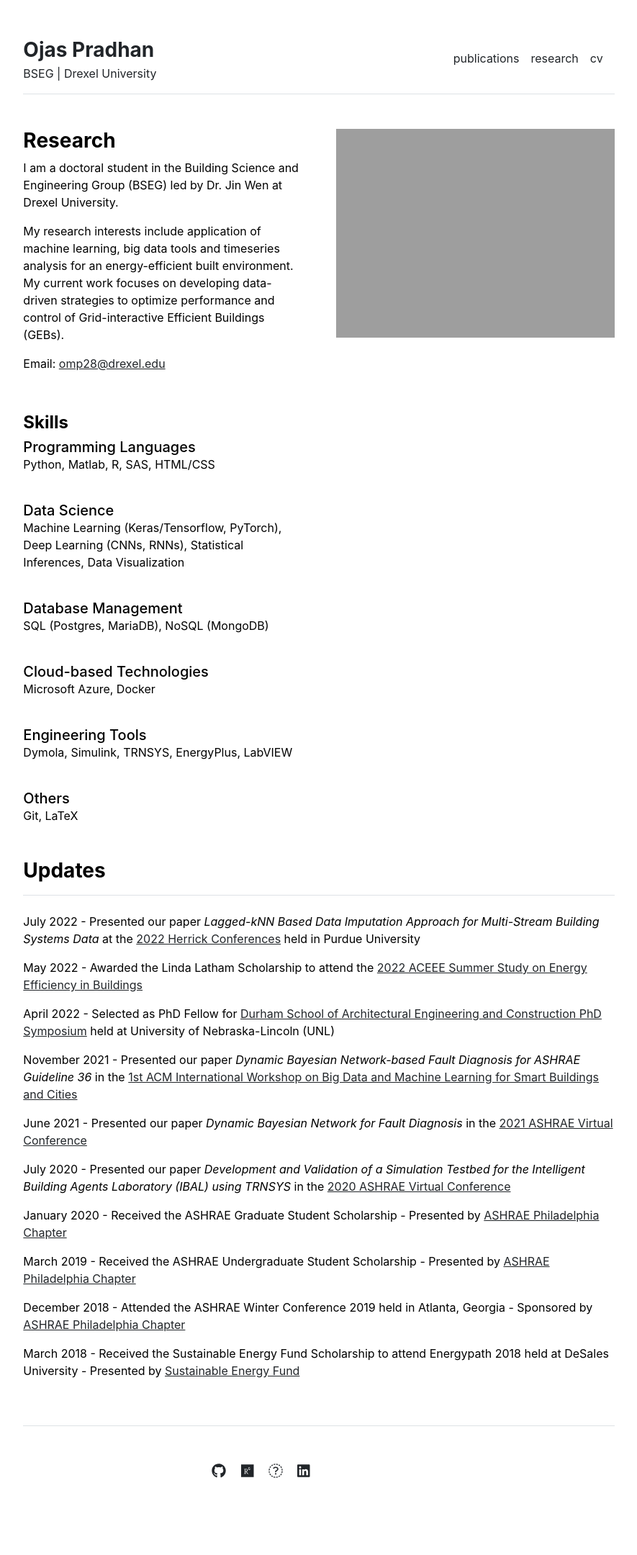
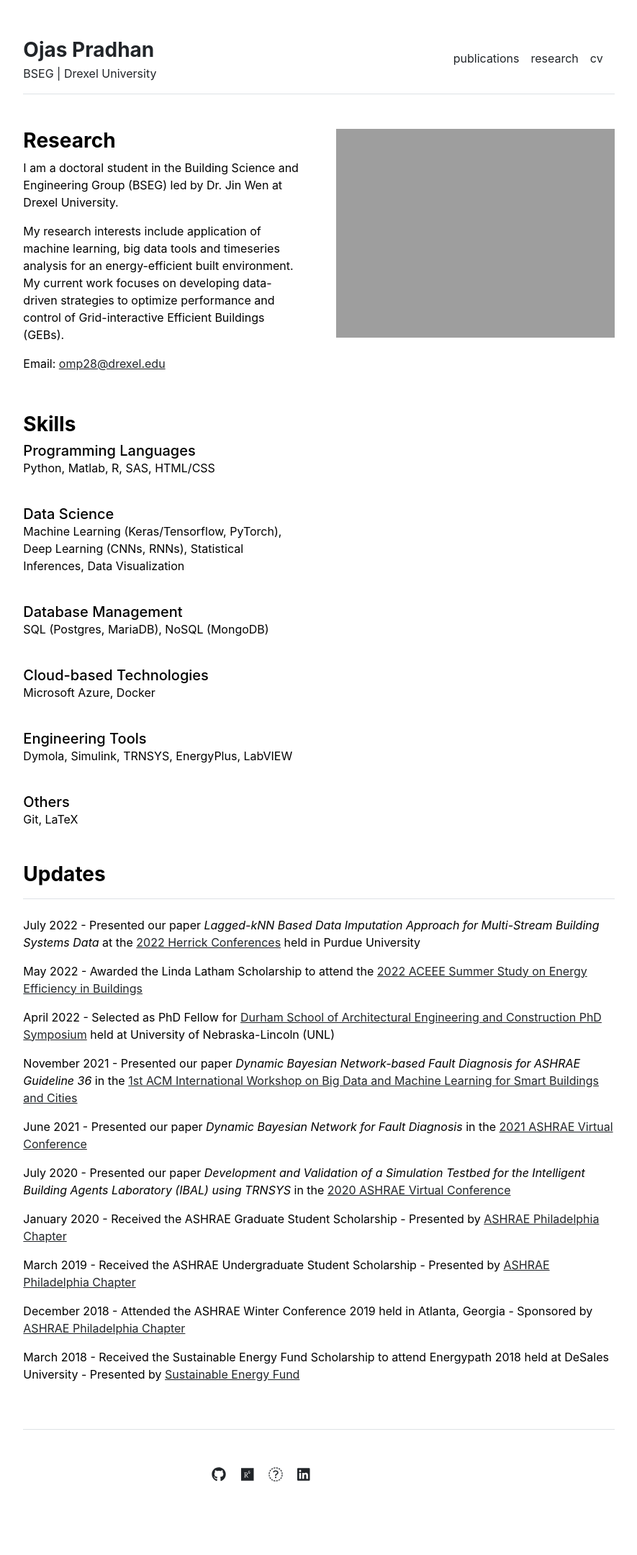
Before and after one commit to pradhanojas/pradhanojas.github.io, a Jekyll site: the page built from index.md, in a window 1280 px wide. Shown: the whole page at 72% size, without its empty margins (197-1082 px from the left). Built offline with Jekyll 4.4.1, drawn with Linux system fonts in a browser that asks for light colours.

Commit message:
Update index.md

```diff
--- a/index.md
+++ b/index.md
@@ -10,7 +10,7 @@ My research interests include application of machine learning, big data tools an
 Email: <a href="mailto:omp28@drexel.edu">omp28@drexel.edu</a>
 
 <br>
-<h4 class="fw-bold">Skills</h4>
+<h3 class="fw-bold">Skills</h3>
 <h5 class="mb-0">Programming Languages</h5>
 <div>
     Python, Matlab, R, SAS, HTML/CSS
```
